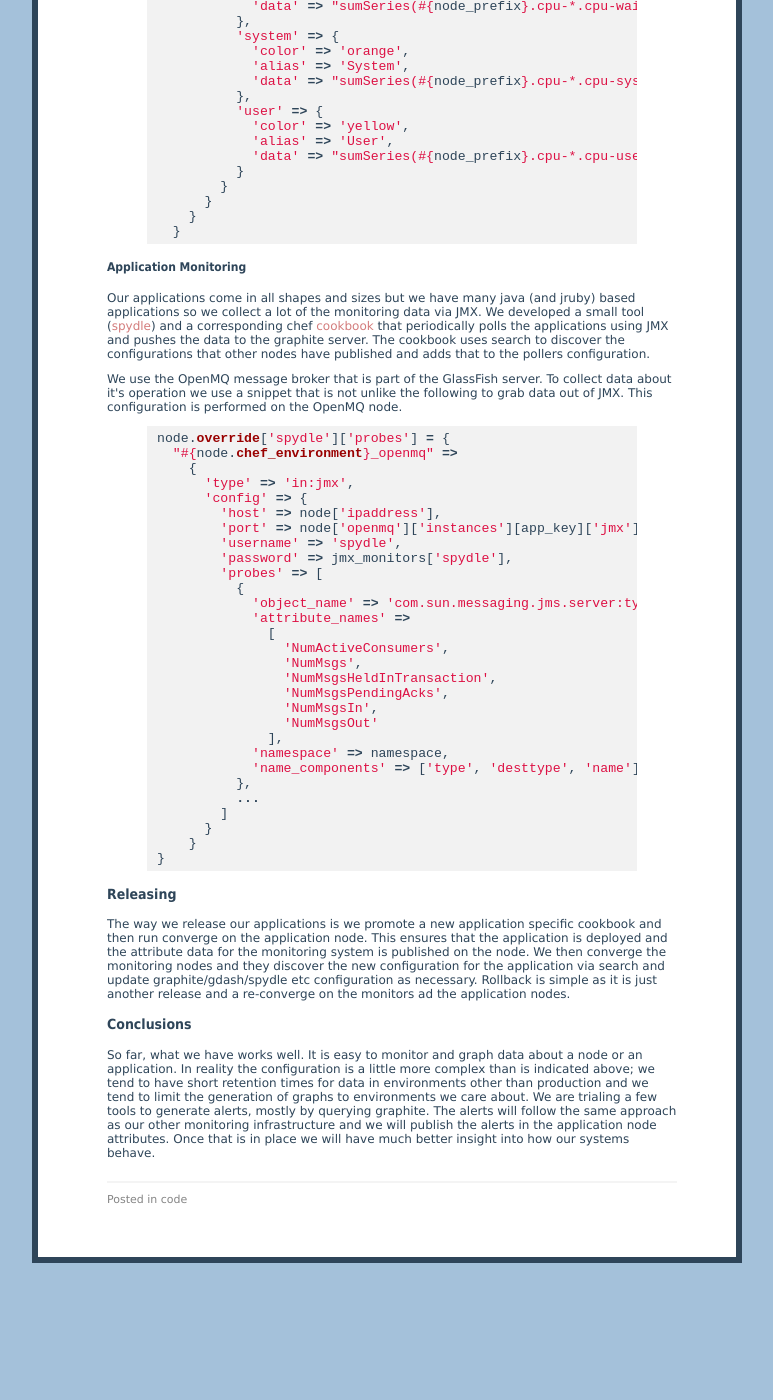
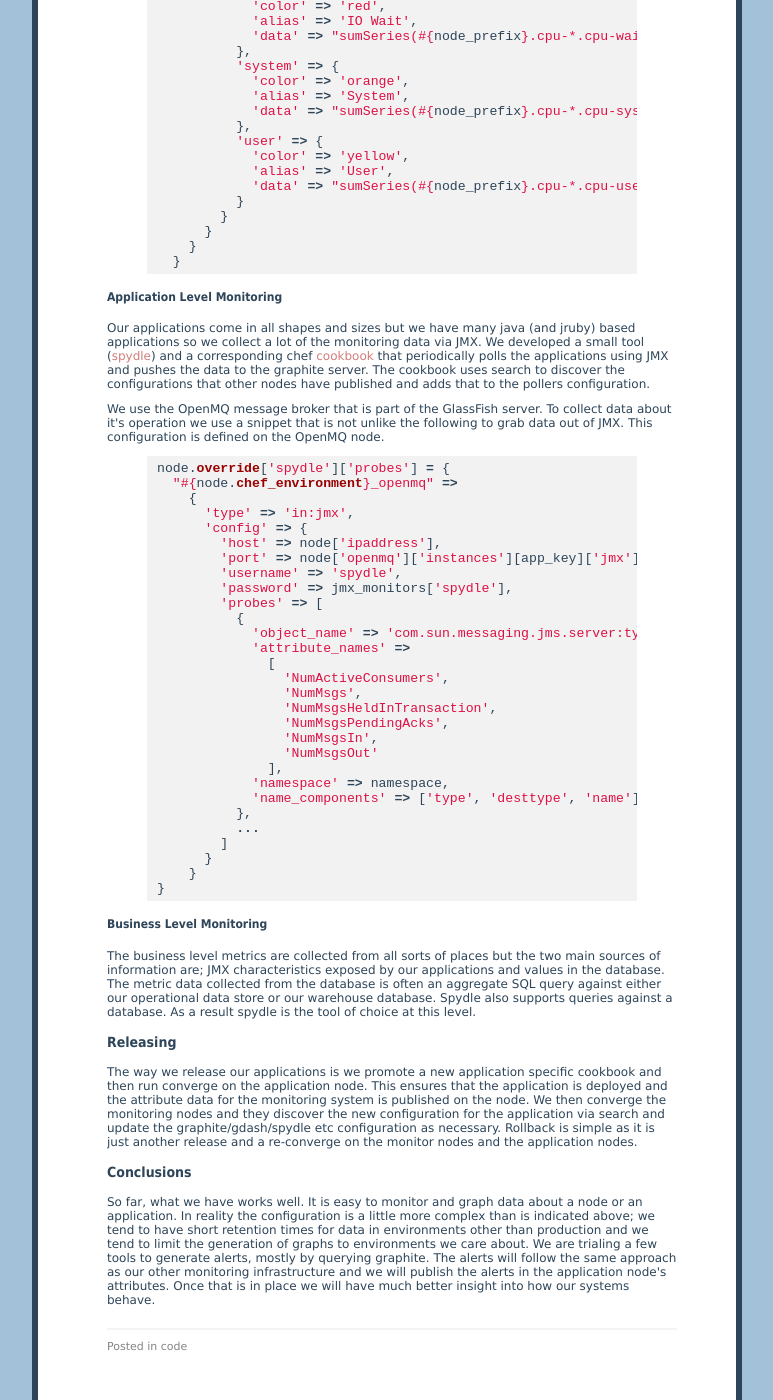
Before and after one commit to realityforge/blog, a Jekyll site: the page built from code/_posts/2012-06-29-monitoring-as-part-of-the-definition-of-done.html, in a window 1280 px wide and 1400 px high, scrolled down 2116 px. Shown: the whole window, without its empty margins (113-886 px from the left). Built offline with Jekyll 4.4.1, drawn with Linux system fonts in a browser that asks for light colours; Markdown is read by kramdown in place of the engine named in the settings; before the commit the page ends 3379 px from its top, so only the background shows below that; some of the changed text lies outside the part shown.

Commit message:
Improve the language a little

```diff
--- a/code/_posts/2012-06-29-monitoring-as-part-of-the-definition-of-done.html
+++ b/code/_posts/2012-06-29-monitoring-as-part-of-the-definition-of-done.html
@@ -39,9 +39,9 @@
   For most characteristics we monitor, we want to graph the characteristic over time. Alerts need to be generated if
   the metric values are outside an expected range of values or are trending towards this scenario. We also want our
   releases to be relatively self-contained. i.e. If we release a new application this should update all of the graphs,
-  monitors and alert configurations for that application. The pattern we use to implement this is have the cookbook for
-  the application, publish the probe and graph definitions as attributes on the node. The configuration is then
-  discovered by recipes that run on the local node or remote nodes and is used to drive configuration of monitoring
+  monitors and alert configurations for that application. The pattern we use to implement this is to have the cookbook
+  for the application publish the probe and graph definitions as attributes on the node. The configuration is then
+  discovered by recipes that run on the local node or remote nodes and is used to drive configuration of the monitoring
   tools.
 </p>
 
@@ -52,12 +52,12 @@
   <a href="https://github.com/ripienaar/gdash">gdash</a> to build our dashboard.
 </p>
 
-<h4>System Monitoring</h4>
+<h4>System Level Monitoring</h4>
 
 <p>
   We use a number of different tools to monitor the system level characteristics but the default answer on Ubuntu/Linux
   hosts is to use <a href="http://collectd.org/">collectd</a>. It has many plugins to monitor all sorts of
-  characteristics but we tend to use it primarily to measure system level characteristics such as CPU usage. The
+  characteristics but we tend to use it to measure system level characteristics such as CPU usage. The
   collectd agents publish directly to a graphite server using the <em>write_graphite</em> plugin.
 </p>
 
@@ -82,7 +82,8 @@
                           "FSType" => ["proc", "sysfs", "fusectl", "debugfs", "devtmpfs", "devpts", "tmpfs"],
                           "IgnoreSelected" => true}},
   }
-graphite_host, graphite_port = ... # Use utility method to search for graphite server
+# Use a utility method to search for the graphite server
+graphite_host, graphite_port = ...
 if graphite_host
   node.override['collectd']['plugins']['write_graphite'] =
       {'config' => {'Host' => graphite_host,
@@ -100,7 +101,8 @@
 </p>
 
 {% highlight ruby %}
-graphite_host, graphite_port = ... # Use utility method to search for graphite server
+# Use a utility method to search for the graphite server
+graphite_host, graphite_port = ...
 if graphite_host
   node.override['chef_client']['handler']['graphite']['host'] = graphite_host
   node.override['chef_client']['handler']['graphite']['port'] = graphite_port
@@ -128,10 +130,12 @@
 {% endhighlight %}
 
 <p>
-  So far we have collected data and pushed it into graphite but to build up a dashboard we use a similar approach. Each
-  application will publish attribute data defining a series of graphs and dashboard components. We use a
+  So far we have collected data and published it into graphite with a custom retention rules. To build up a dashboard
+  we use a similar technique. Each application publishes attribute data defining a series of graphs and dashboard
+  components. We use a
   <a href="https://github.com/realityforge-cookbooks/gdash">modified gdash cookbook</a> that uses search to discover
-  all the published graph components and construct a dashboard. An example for such a configuration is below;
+  all the published graph components and constructs a dashboard from the data. An example for such a configuration is
+  below;
 </p>
 
 {% highlight ruby %}
@@ -169,7 +173,7 @@
   }
 {% endhighlight %}
 
-<h4>Application Monitoring</h4>
+<h4>Application Level Monitoring</h4>
 
 <p>
   Our applications come in all shapes and sizes but we have many java (and jruby) based applications so we collect a
@@ -180,7 +184,7 @@
 
 <p>
   We use the OpenMQ message broker that is part of the GlassFish server. To collect data about it's operation we use
-  a snippet that is not unlike the following to grab data out of JMX. This configuration is performed on the OpenMQ
+  a snippet that is not unlike the following to grab data out of JMX. This configuration is defined on the OpenMQ
   node.
 </p>
 
@@ -216,14 +220,22 @@
 }
 {% endhighlight %}
 
+<h4>Business Level Monitoring</h4>
+
+<p>
+  The business level metrics are collected from all sorts of places but the two main sources of information are; JMX characteristics exposed by our applications and values in the database. The metric data collected from the database
+  is often an aggregate SQL query against either our operational data store or our warehouse database. Spydle also
+  supports queries against a database. As a result spydle is the tool of choice at this level.
+</p>
+
 <h3>Releasing</h3>
 
 <p>
   The way we release our applications is we promote a new application specific cookbook and then run converge on the
   application node. This ensures that the application is deployed and the attribute data for the monitoring system is
   published on the node. We then converge the monitoring nodes and they discover the new configuration for the
-  application via search and update graphite/gdash/spydle etc configuration as necessary. Rollback is simple as it is
-  just another release and a re-converge on the monitors ad the application nodes.
+  application via search and update the graphite/gdash/spydle etc configuration as necessary. Rollback is simple as it is
+  just another release and a re-converge on the monitor nodes and the application nodes.
 </p>
 
 <h3>Conclusions</h3>
@@ -233,6 +245,6 @@
   configuration is a little more complex than is indicated above; we tend to have short retention times for data in
   environments other than production and we tend to limit the generation of graphs to environments we care about. We
   are trialing a few tools to generate alerts, mostly by querying graphite. The alerts will follow the same approach as
-  our other monitoring infrastructure and we will publish the alerts in the application node attributes. Once that is
+  our other monitoring infrastructure and we will publish the alerts in the application node's attributes. Once that is
   in place we will have much better insight into how our systems behave.
 </p>
```
Also changed, not shown: other parts of code/_posts/2012-06-29-monitoring-as-part-of-the-definition-of-done.html (+5 -5 lines).
